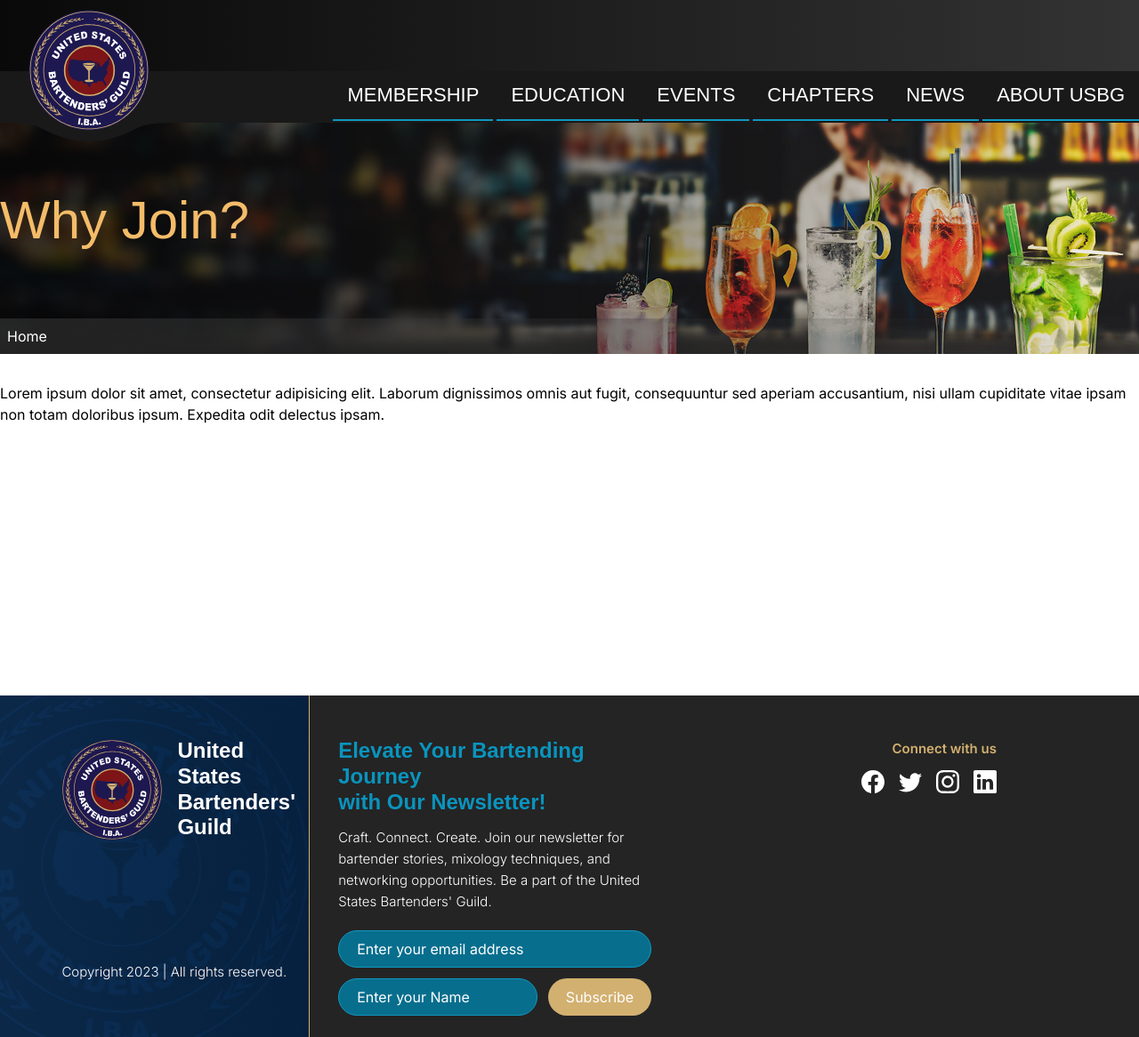
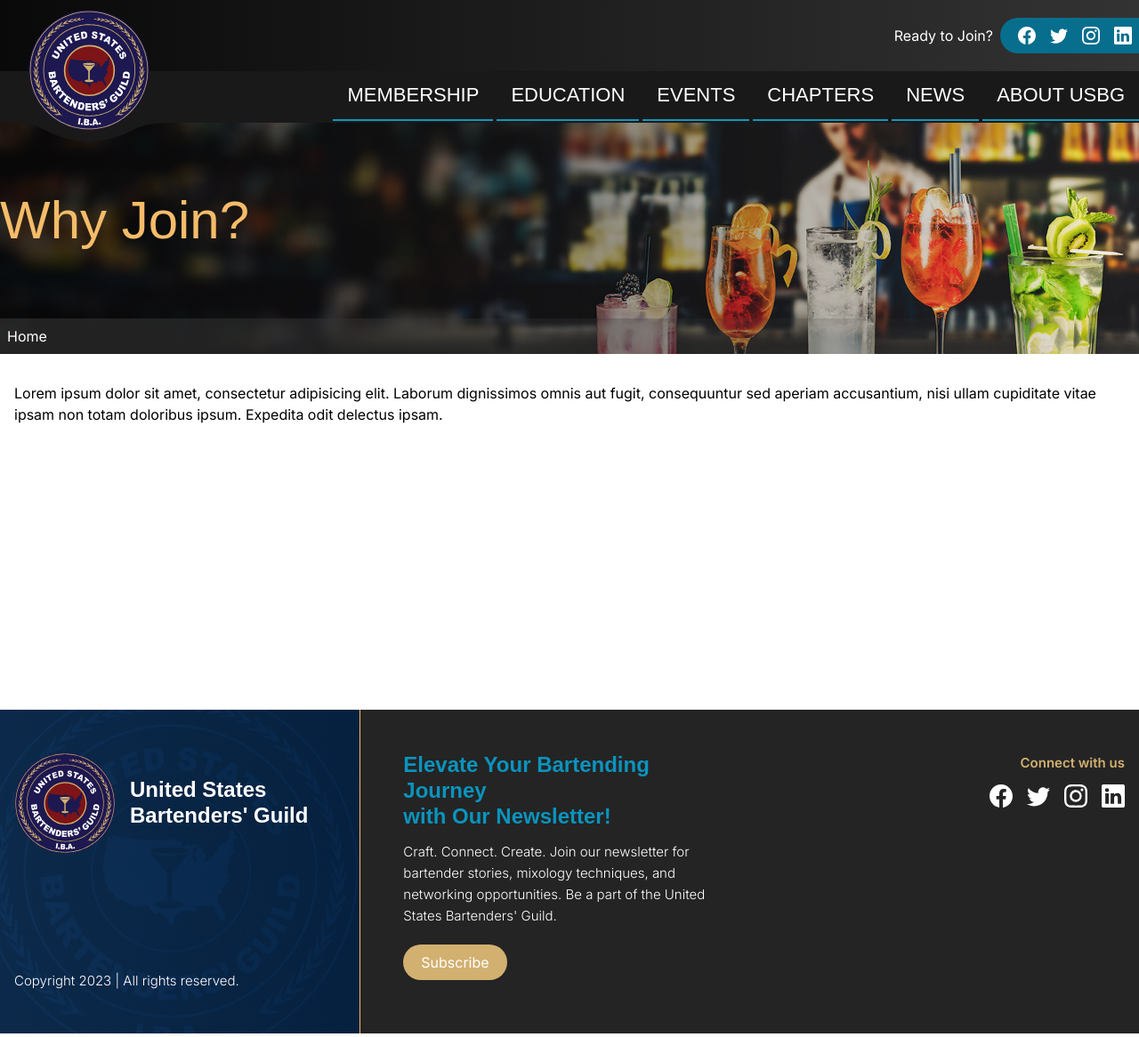
Before and after one commit to JFGit1/USBG, a plain HTML site: page index.html in a window 1280 px wide. Shown: the whole page at 89% size. Drawn offline with nearby package versions, Linux system fonts and the light colour scheme; a web font is replaced by a local one.

Commit message:
Adjustments in Header and Footer

```diff
--- a/index.html
+++ b/index.html
@@ -17,11 +17,11 @@
 				theme: {
 					extend: {
 						colors: {
-							tertiary_main: '#D2B070',
-							accent_orange: '#F4BC69',
-							accent_teal_blue: '#086E8D',
-							accent_teal_blue_400: '#1097c0',
-							neutral_grey_850: '#191919',
+							'tertiary-main': '#D2B070',
+							'accent-orange': '#F4BC69',
+							'accent-teal-blue': '#086E8D',
+							'accent-teal-blue_400': '#1097c0',
+							'neutral-grey-850': '#191919',
 						},
 					},
 					fontFamily: {
@@ -34,13 +34,13 @@
 		<style type="text/tailwindcss">
 			@layer utilities {
 				.main-menu-lv-0 {
-					@apply border-b-2 border-accent_teal_blue_400 font-primary text-[1.375rem] leading-none text-white block uppercase transition-all duration-300 p-4;
+					@apply border-b-2 border-accent-teal-blue_400 font-primary text-[1.375rem] leading-none text-white block uppercase transition-all duration-300 p-4;
 				}
 				.main-menu-lv-0-hover {
-					@apply bg-tertiary_main border-accent_orange;
+					@apply bg-tertiary-main border-accent-orange;
 				}
 				.input {
-					@apply bg-accent_teal_blue hover:bg-accent_teal_blue_400 mb-3 border rounded-full border-accent_teal_blue_400 py-2 px-5 placeholder:text-white text-white outline-none;
+					@apply bg-accent-teal-blue hover:bg-accent-teal-blue_400 mb-3 border rounded-full border-accent-teal-blue_400 py-2 px-5 placeholder:text-white text-white outline-none;
 				}
 			}
 			@layer base {
@@ -54,9 +54,60 @@
 		</style>
 	</head>
 	<body class="overflow-x-hidden font-text">
-		<header class="bg-gradient-to-r from-[#090909] to-[#333333]">
-			<div class="container mx-auto min-h-[80px]"></div>
-			<div class="bg-neutral_grey_850">
+		<header class="bg-gradient-to-r from-[#090909] to-[#333333] overflow-x-hidden">
+			<!-- Secondary Menu -->
+			<div class="container flex justify-end items-center gap-2 mx-auto min-h-[80px]">
+				<div>
+					<a href="#" class="text-white">Ready to Join?</a>
+				</div>
+				<div class="relative bg-accent-teal-blue py-[10px] pl-5 pr-2 rounded-l-full">
+					<ul class="flex gap-4 lg:justify-end m-0 p-0 list-none">
+						<li>
+							<a href="#"
+								><img
+									id="logo"
+									class="block min-h-[20px] min-w-[20px] max-w-none"
+									src="./images/icon-facebook.svg"
+									alt="USBG"
+							/></a>
+						</li>
+
+						<li>
+							<a href="#"
+								><img
+									id="logo"
+									class="block min-h-[20px] min-w-[20px] max-w-none"
+									src="./images/icon-twitter.svg"
+									alt="USBG"
+							/></a>
+						</li>
+
+						<li>
+							<a href="#"
+								><img
+									id="logo"
+									class="block min-h-[20px] min-w-[20px] max-w-none"
+									src="./images/icon-instagram.svg"
+									alt="USBG"
+							/></a>
+						</li>
+
+						<li>
+							<a href="#"
+								><img
+									id="logo"
+									class="block min-h-[20px] min-w-[20px] max-w-none"
+									src="./images/icon-linkedin.svg"
+									alt="USBG"
+							/></a>
+						</li>
+					</ul>
+					<div
+						class="absolute bg-accent-teal-blue h-full w-screen top-0 right-0 translate-x-full"></div>
+				</div>
+			</div>
+			<!-- Primary Menu -->
+			<div class="bg-neutral-grey-850">
 				<div
 					class="container mx-auto flex flex-col sm:flex-row justify-between items-end relative min-h-[56px]">
 					<div class="logo relative bottom-[-21px]">
@@ -104,7 +155,7 @@
 				style="background-image: url(./images/bg-title-bar-01-1.jpg)">
 				<div class="flex flex-col bg-gradient-to-r from-[#000000cb] to-[#00000000]">
 					<div class="container mx-auto py-20">
-						<h1 class="text-accent_orange">Why Join?</h1>
+						<h1 class="text-accent-orange">Why Join?</h1>
 					</div>
 					<div class="bg-gradient-to-r from-[#343434a2] to-[#00000000]">
 						<div class="container mx-auto">
@@ -118,48 +169,45 @@
 				</div>
 			</div>
 		</header>
-		<main class="container mx-auto py-8 h-96">
+		<main class="px-4">
+			<div class="container mx-auto py-8 min-h-[400px]">
 				<p>
-				Lorem ipsum dolor sit amet, consectetur adipisicing elit. Laborum dignissimos omnis aut
-				fugit, consequuntur sed aperiam accusantium, nisi ullam cupiditate vitae ipsam non totam
-				doloribus ipsum. Expedita odit delectus ipsam.
+					Lorem ipsum dolor sit amet, consectetur adipisicing elit. Laborum dignissimos omnis
+					aut fugit, consequuntur sed aperiam accusantium, nisi ullam cupiditate vitae ipsam
+					non totam doloribus ipsum. Expedita odit delectus ipsam.
 				</p>
+			</div>
 		</main>
-		<footer class="bg-slate-600 h-96 flex">
-			<div class="bg-[url('./images/bg-footer-01.jpg')] h-full w-[512px] bg-right bg-no-repeat">
-				<div
-					class="bg-gradient-to-r from-[#14355A]/[0] to-[#06213F]/[0] h-full border-r border-tertiary_main">
-					<div class="flex h-full pt-[48px] pb-[62px]">
-						<div class="w-[20%]"></div>
-						<div class="w-[80%] flex flex-col justify-between">
-							<div class="flex items-center justify-start">
+
+		<footer class="bg-[#242424] overflow-x-hidden">
+			<div class="lg:container mx-auto grid grid-cols-1 lg:grid-cols-3 lg:gap-8">
+				<!-- Logo -->
+				<div class="relative border-b lg:border-b-0 lg:border-r border-accent-orange px-4">
+					<div class="logo flex flex-col justify-between h-full py-8 lg:py-12 relative z-10">
+						<div class="flex items-center justify-start mb-8">
 							<img
 								class="mr-4"
 								width="114"
 								height="116"
-									id="logo"
 								class="block min-h-[116px] min-w-[114px] max-w-none"
 								src="./images/logo.svg"
 								alt="USBG" />
 							<div>
-									<p class="text-white font-primary text-2xl font-semibold leading-[120%]">
-										United States
-									</p>
-									<p class="text-white font-primary text-2xl font-semibold leading-[120%]">
-										Bartenders' Guild
-									</p>
+								<div class="text-white font-primary text-2xl font-semibold leading-[120%]">
+									United States <br />Bartenders' Guild
+								</div>
 							</div>
 						</div>
 						<p class="text-white font-light text-[15px] font-text">
 							Copyright 2023 | All rights reserved.
 						</p>
 					</div>
+					<div
+						class="bg-logo bg-[url('./images/bg-footer-01.jpg')] bg-right bg-no-repeat h-full w-screen absolute top-0 right-0"></div>
 				</div>
-				</div>
-			</div>
-			<div class="w-full bg-[#242424] pl-8 pt-12 pr-40">
-				<div class="flex justify-between items-start">
-					<div class="w-[352px]">
+
+				<!-- Form -->
+				<div class="py-4 lg:py-12 px-4">
 					<p class="text-[#0A94BE] font-primary font-semibold text-2xl leading-[120%]">
 						Elevate Your Bartending Journey
 					</p>
@@ -172,60 +220,74 @@
 						techniques, and networking opportunities. Be a part of the United States
 						Bartenders' Guild.
 					</p>
-						<form class="">
-							<input
-								placeholder="Enter your email address"
-								type="text"
-								class="input w-full" />
+					<!-- <form class="">
+						<input placeholder="Enter your email address" type="text" class="input w-full" />
 
 						<div class="flex">
-								<input
-									placeholder="Enter your Name"
-									type="text"
-									class="input mr-3 w-full" />
+							<input placeholder="Enter your Name" type="text" class="input mr-3 w-full" />
 							<input
 								placeholder="Subscribe"
 								value="Subscribe"
 								type="submit"
-									class="bg-tertiary_main mb-3 hover:bg-accent_orange rounded-full border-accent_orange py-2 px-5 placeholder:text-white text-white outline-none" />
+								class="bg-tertiary-main mb-3 hover:bg-accent-orange rounded-full border-accent-orange py-2 px-5 placeholder:text-white text-white outline-none" />
 						</div>
-						</form>
+					</form> -->
+					<button
+						placeholder="Subscribe"
+						value="Subscribe"
+						type="submit"
+						class="bg-tertiary-main mb-3 hover:bg-accent-orange rounded-full border-accent-orange py-2 px-5 placeholder:text-white text-white outline-none">
+						Subscribe
+					</button>
 				</div>
-					<div class="">
+
+				<!-- Social Media -->
+				<div class="pb-8 lg:py-12 px-4 lg:text-right">
 					<p
-							class="font-text text-right text-[15px] mb-3 font-semibold leading-[160%] text-tertiary_main">
+						class="font-text text-[15px] mb-3 font-semibold leading-[160%] text-tertiary-main">
 						Connect with us
 					</p>
-						<div class="flex">
-							<a href="#" class="mr-4"
+					<ul class="flex gap-4 lg:justify-end m-0 p-0 list-none">
+						<li>
+							<a href="#"
 								><img
 									id="logo"
 									class="block min-h-[26px] min-w-[26px] max-w-none"
 									src="./images/icon-facebook.svg"
 									alt="USBG"
 							/></a>
-							<a href="#" class="mr-4"
+						</li>
+
+						<li>
+							<a href="#"
 								><img
 									id="logo"
 									class="block min-h-[26px] min-w-[26px] max-w-none"
 									src="./images/icon-twitter.svg"
 									alt="USBG"
 							/></a>
-							<a href="#" class="mr-4"
+						</li>
+
+						<li>
+							<a href="#"
 								><img
 									id="logo"
 									class="block min-h-[26px] min-w-[26px] max-w-none"
 									src="./images/icon-instagram.svg"
-									alt="USBG" /></a
-							><a href="#"
+									alt="USBG"
+							/></a>
+						</li>
+
+						<li>
+							<a href="#"
 								><img
 									id="logo"
 									class="block min-h-[26px] min-w-[26px] max-w-none"
 									src="./images/icon-linkedin.svg"
 									alt="USBG"
 							/></a>
-						</div>
-					</div>
+						</li>
+					</ul>
 				</div>
 			</div>
 		</footer>
```
Lines whose indentation alone changed are shown as unchanged.
